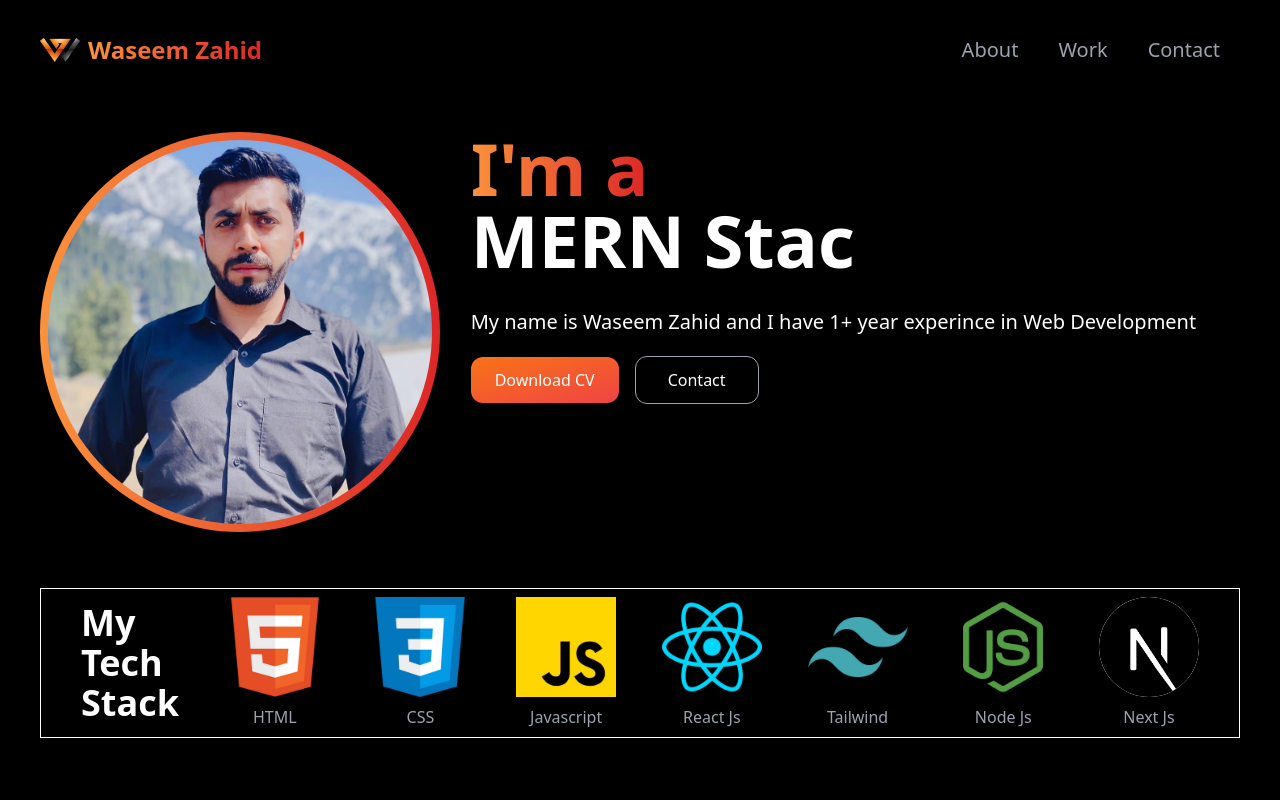
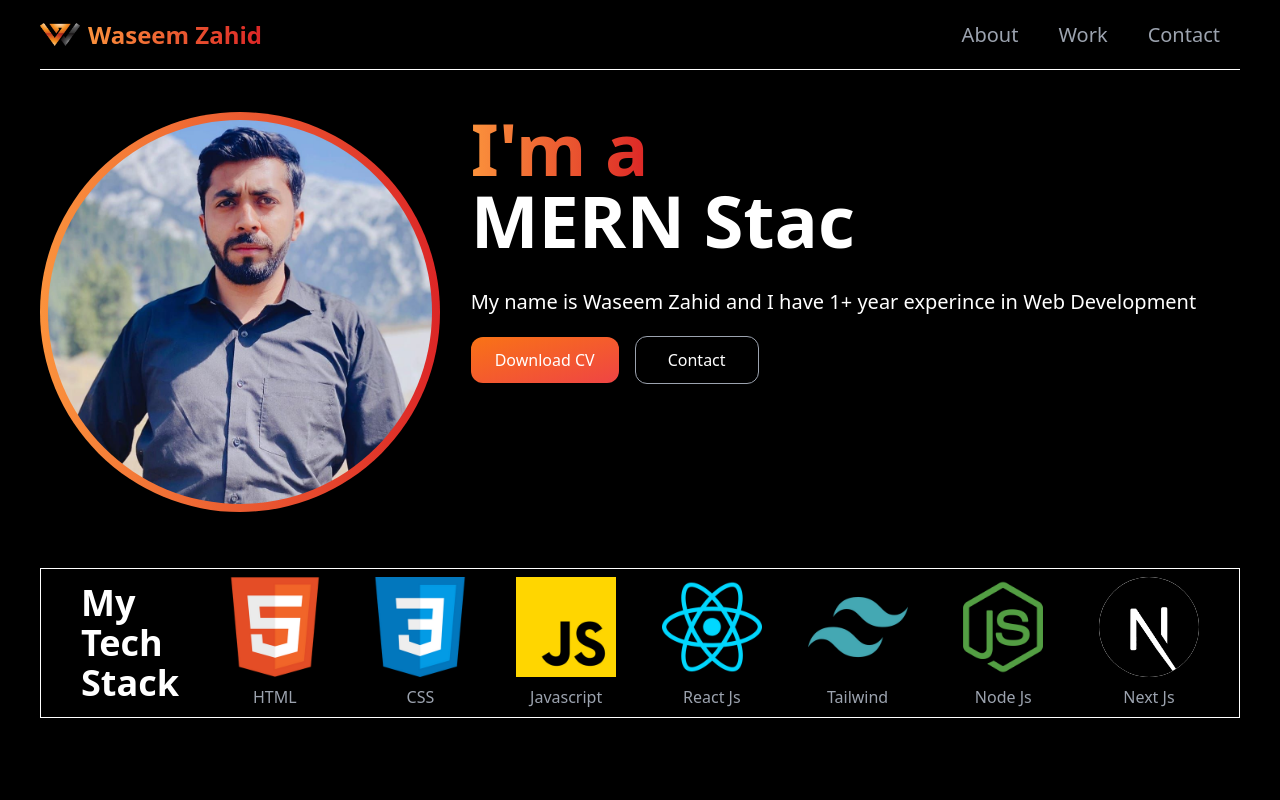
Before and after one commit to waseemzahid/Portfolio, a React (Create React App) app: page / in a window 1280 px wide. Shown: the top 800 px of the page. Built offline with nearby package versions, Linux system fonts and the light colour scheme.

Commit message:
Final Commit

```diff
--- a/src/components/Hero.jsx
+++ b/src/components/Hero.jsx
@@ -4,7 +4,7 @@ import { TypeAnimation } from 'react-type-animation'
 
 const Hero = () => {
   return (
-    <div className='grid grid-cols-1 sm:grid-cols-3 gap-8 max-w-[1200px] mx-auto py-8 bg-black' id='home'>
+    <div className='grid grid-cols-1 sm:grid-cols-3 gap-8 max-w-[1200px] mx-auto py-8 bg-black mt-20' id='home'>
      <div className='mx-auto my-auto w-[300px] h-[300px] lg:w-[400px] lg:h-[400px] bg-gradient-to-r from-orange-400 to-red-600 p-2 shadow-xl rounded-full flex justify-center items-center overflow-hidden'>
       <img src={heroImg} alt='heroImg' className='w-full h-full object-cover rounded-full'/>
       </div>
--- a/src/components/Navbar.jsx
+++ b/src/components/Navbar.jsx
@@ -1,49 +1,85 @@
-import React, { useState } from 'react';
-import { AiOutlineClose, AiOutlineMenu } from 'react-icons/ai';
+import React, { useState } from 'react'
+import { AiOutlineClose, AiOutlineMenu } from 'react-icons/ai'
 import logo from '../assets/favicon.png'
 
 const Navbar = () => {
-  const [nav, setNav] = useState(false);
+  const [nav, setNav] = useState(false)
 
   const handleNav = () => {
-    setNav(!nav);
-  };
+    setNav(!nav)
+  }
 
   const scrollToSection = (event, sectionId) => {
-    event.preventDefault();
-    const section = document.getElementById(sectionId);
+    event.preventDefault()
+    const section = document.getElementById(sectionId)
     if (section) {
-      section.scrollIntoView({ behavior: 'smooth', block: 'start' });
-      if (nav) setNav(false);
+      section.scrollIntoView({ behavior: 'smooth', block: 'start' })
+      if (nav) setNav(false)
     }
-  };
+  }
 
   return (
-    <div className='bg-black text-gray-400 h-[100px] max-w-[1200px] mx-auto flex justify-between items-center'>
-      <a href='/'>
-        <div className='flex items-center'>
-        <img src={logo} alt='' width={40} height={30} />
-        <h1 className='text-2xl font-bold primary-color ml-2'>Waseem Zahid</h1>
+    <div className="bg-black text-gray-400 max-w-[1200px] h-[70px] mx-auto flex justify-between items-center fixed top-0 left-0 right-0 z-50 border-b border-white">
+      <a href="/">
+        <div className="flex items-center">
+          <img src={logo} alt="" width={40} height={30} />
+          <h1 className="text-2xl font-bold primary-color ml-2">
+            Waseem Zahid
+          </h1>
+        </div>
+      </a>
+      <ul className="hidden md:flex text-[20px]">
+        <li className="p-5 text-gradient-hover">
+          <a href="#about" onClick={(e) => scrollToSection(e, 'about')}>
+            About
+          </a>
+        </li>
+        <li className="p-5 text-gradient-hover">
+          <a href="#work" onClick={(e) => scrollToSection(e, 'work')}>
+            Work
+          </a>
+        </li>
+        <li className="p-5 text-gradient-hover">
+          <a href="#contact" onClick={(e) => scrollToSection(e, 'contact')}>
+            Contact
+          </a>
+        </li>
+      </ul>
+      <div onClick={handleNav} className="block md:hidden mr-6">
+        {nav ? <AiOutlineClose size={30} /> : <AiOutlineMenu size={30} />}
       </div>
-      </a>
-      <ul className='hidden md:flex text-[20px]'>
-        <li className='p-5 text-gradient-hover'><a href='#about' onClick={(e) => scrollToSection(e, 'about')}>About</a></li>
-        <li className='p-5 text-gradient-hover'><a href='#work' onClick={(e) => scrollToSection(e, 'work')}>Work</a></li>
-        <li className='p-5 text-gradient-hover'><a href='#contact' onClick={(e) => scrollToSection(e, 'contact')}>Contact</a></li>
-      </ul>
-      <div onClick={handleNav} className='block md:hidden mr-6'>
-        {nav ? <AiOutlineClose size={30}/> : <AiOutlineMenu size={30}/>}
-      </div>
-      <div className={nav ? 'z-10 fixed h-full left-0 top-0 w-[70%] bg-[#202121] ease-in-out duration-500' : 'fixed left-[-100%]'}>
-        <ul className='text-center justify-center text-[20px] mt-4'>
-          <li className='p-2 text-gradient-hover'><a href='#home' onClick={(e) => scrollToSection(e, 'home')}>Home</a></li>
-          <li className='p-2 text-gradient-hover'><a href='#about' onClick={(e) => scrollToSection(e, 'about')}>About</a></li>
-          <li className='p-2 text-gradient-hover'><a href='#work' onClick={(e) => scrollToSection(e, 'work')}>Work</a></li>
-          <li className='p-2 text-gradient-hover'><a href='#contact' onClick={(e) => scrollToSection(e, 'contact')}>Contact</a></li>
+      <div
+        className={
+          nav
+            ? 'z-10 fixed h-full left-0 top-0 w-[70%] bg-[#202121] ease-in-out duration-500'
+            : 'fixed left-[-100%]'
+        }
+      >
+        <ul className="text-center justify-center text-[20px] mt-4">
+          <li className="p-2 text-gradient-hover">
+            <a href="#home" onClick={(e) => scrollToSection(e, 'home')}>
+              Home
+            </a>
+          </li>
+          <li className="p-2 text-gradient-hover">
+            <a href="#about" onClick={(e) => scrollToSection(e, 'about')}>
+              About
+            </a>
+          </li>
+          <li className="p-2 text-gradient-hover">
+            <a href="#work" onClick={(e) => scrollToSection(e, 'work')}>
+              Work
+            </a>
+          </li>
+          <li className="p-2 text-gradient-hover">
+            <a href="#contact" onClick={(e) => scrollToSection(e, 'contact')}>
+              Contact
+            </a>
+          </li>
         </ul>
       </div>
     </div>
-  );
-};
+  )
+}
 
-export default Navbar;
+export default Navbar
--- a/src/components/Work.jsx
+++ b/src/components/Work.jsx
@@ -13,7 +13,7 @@ const Work = () => {
         </p>
       </div>
 
-      <div className='grid sm:grid-cols-2 md:grid-cols-3 gap-4'>
+      <div className='grid sm:grid-cols-1 md:grid-cols-2 gap-4'>
         <div className='transform transition-transform duration-300 hover:scale-105 overflow-hidden shadow-1g
         shadow-[#040c16] group container rounded-md flex justify-center items-center mx-auto content-div h-[200px] bg-cover relative'>
           <img src={proj2} layout="fill" objectFit="cover" alt="" />
```
